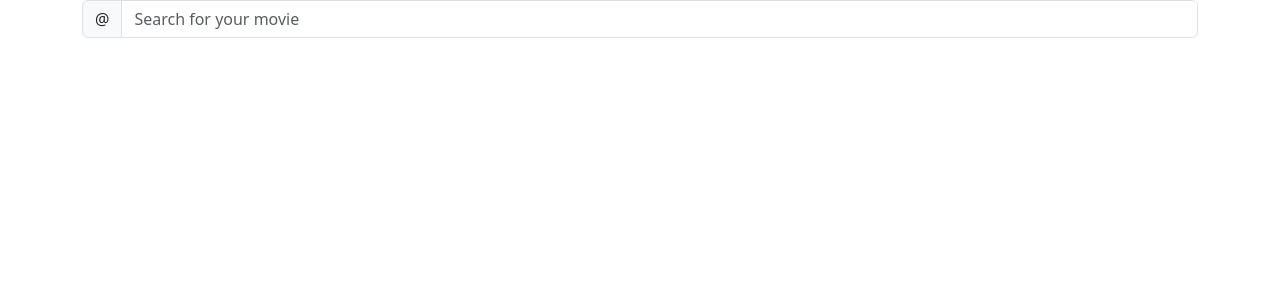
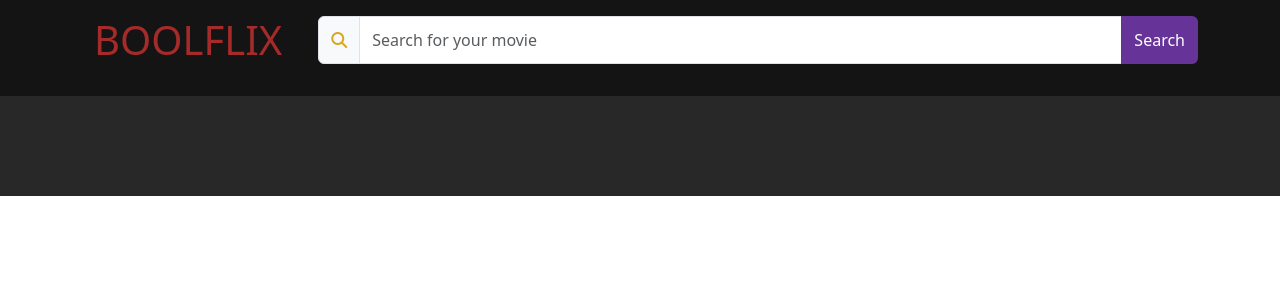
Before and after one commit to yusef02/vite-boolflix, a Vue app: page / in a window 1280 px wide. Shown: the top 300 px of the page. Built offline with nearby package versions, Linux system fonts and the light colour scheme.

Commit message:
feat():added some style rules and work completed

```diff
--- a/src/App.vue
+++ b/src/App.vue
@@ -26,7 +26,7 @@ export default {
             },
           })
           .then((res) => {
-            // console.log(res.data.results);
+            console.log(res.data.results);
             if (searchType === "movie") {
               store.searchResults.push(
                 ...res.data.results.map((result) => {
@@ -36,6 +36,7 @@ export default {
                     original_language,
                     vote_average,
                     poster_path,
+                    backdrop_path,
                   } = result;
                   return {
                     title,
@@ -43,6 +44,7 @@ export default {
                     original_language,
                     vote_average,
                     poster_path,
+                    backdrop_path,
                   };
                 })
               );
@@ -57,6 +59,7 @@ export default {
                     original_language,
                     vote_average,
                     poster_path,
+                    backdrop_path,
                   } = result;
                   return {
                     title: name,
@@ -64,6 +67,7 @@ export default {
                     original_language,
                     vote_average,
                     poster_path,
+                    backdrop_path,
                   };
                 })
               );
--- a/src/components/AppHeader.vue
+++ b/src/components/AppHeader.vue
@@ -10,11 +10,14 @@ export default {
 </script>
 
 <template>
-  <header>
+  <header class="header py-3">
     <div class="container">
       <div class="row">
+        <div class="col-md h1 px-4 flex-grow-0"><h1>BOOLFLIX</h1></div>
         <div class="col-md input-group mb-3">
-          <span class="input-group-text" id="basic-addon1">@</span>
+          <span class="input-group-text" id="basic-addon1"
+            ><i class="fa-solid fa-magnifying-glass"></i
+          ></span>
           <input
             v-model="movieTitle"
             @keyup.enter="$emit('search', movieTitle)"
@@ -22,10 +25,27 @@ export default {
             class="form-control"
             placeholder="Search for your movie"
           />
+          <button class="btn" @click="$emit('search', movieTitle)">
+            Search
+          </button>
         </div>
       </div>
     </div>
   </header>
 </template>
 
-<style lang="scss"></style>
+<style lang="scss">
+.header {
+  background-color: rgb(20, 20, 20);
+  position: sticky;
+  top: 0;
+  z-index: 1;
+  h1 {
+    color: brown;
+  }
+  .btn {
+    background-color: rebeccapurple;
+    color: white;
+  }
+}
+</style>
--- a/src/components/AppMain.vue
+++ b/src/components/AppMain.vue
@@ -27,10 +27,18 @@ export default {
     getPosterImage(imgSrc) {
       if (imgSrc) {
         return new URL(
-          `${store.apiTmdb.uriImages}w500/${imgSrc}`,
+          `${store.apiTmdb.uriImages}w500${imgSrc}`,
           import.meta.url
         ).href;
       } else return new URL(`/reelFilmIcon.jpg`, import.meta.url).href;
+    },
+    getBackImage(imgSrc) {
+      if (imgSrc) {
+        return new URL(
+          `${store.apiTmdb.uriImages}w500${imgSrc}`,
+          import.meta.url
+        ).href;
+      }
     },
   },
 };
@@ -47,10 +55,16 @@ export default {
           :originalLanguage="getFlag(item.original_language)"
           :voteAverage="item.vote_average"
           :posterImage="getPosterImage(item.poster_path)"
+          :backDrop="getBackImage(item.backdrop_path)"
         />
       </div>
     </div>
   </main>
 </template>
 
-<style lang="scss"></style>
+<style lang="scss">
+main {
+  background-color: rgb(40, 40, 40);
+  padding: 50px 0;
+}
+</style>
--- a/src/components/SeriesCard.vue
+++ b/src/components/SeriesCard.vue
@@ -13,6 +13,7 @@ export default {
     "originalLanguage",
     "voteAverage",
     "posterImage",
+    "backDrop",
   ],
   components: { StarReview },
   methods: {},
@@ -26,18 +27,31 @@ export default {
         <img :src="posterImage" alt="image series" />
       </div>
       <div class="series__desc col-8">
-        <p>{{ title }}</p>
-        <p>{{ originalTitle }}</p>
+        <div>
+          <p><span>Title: </span> {{ title }}</p>
+          <p><span>Original title: </span> {{ originalTitle }}</p>
+        </div>
+        <div>
+          <p><span>Original language: </span></p>
           <img :src="originalLanguage" />
-        <p>{{ voteAverage }}</p>
+        </div>
+        <div>
+          <p><span>Vote: </span> {{ voteAverage }}</p>
           <star-review :voteAverage="voteAverage" />
+        </div>
       </div>
     </div>
   </div>
 </template>
 
 <style lang="scss">
+.col-md-8 {
+  background-color: transparent;
   .series {
+    background-color: rgba(0, 0, 0, 0.4);
+    color: white;
+    font-size: 20;
+    font-weight: 600;
     overflow: hidden;
     &__poster {
       object-fit: cover;
@@ -49,9 +63,22 @@ export default {
       }
     }
     &__desc {
+      background-color: transparent;
+      padding: 30px;
+      line-height: 100%;
+      display: flex;
+      flex-direction: column;
+      gap: 30px;
+      p {
+        span {
+          color: rebeccapurple;
+        }
+      }
       img {
-      width: 100px;
-      height: 60px;
+        width: 30px;
+        height: 20px;
+        border-radius: 8px;
+      }
     }
   }
 }
```
Lines whose indentation alone changed are shown as unchanged.
